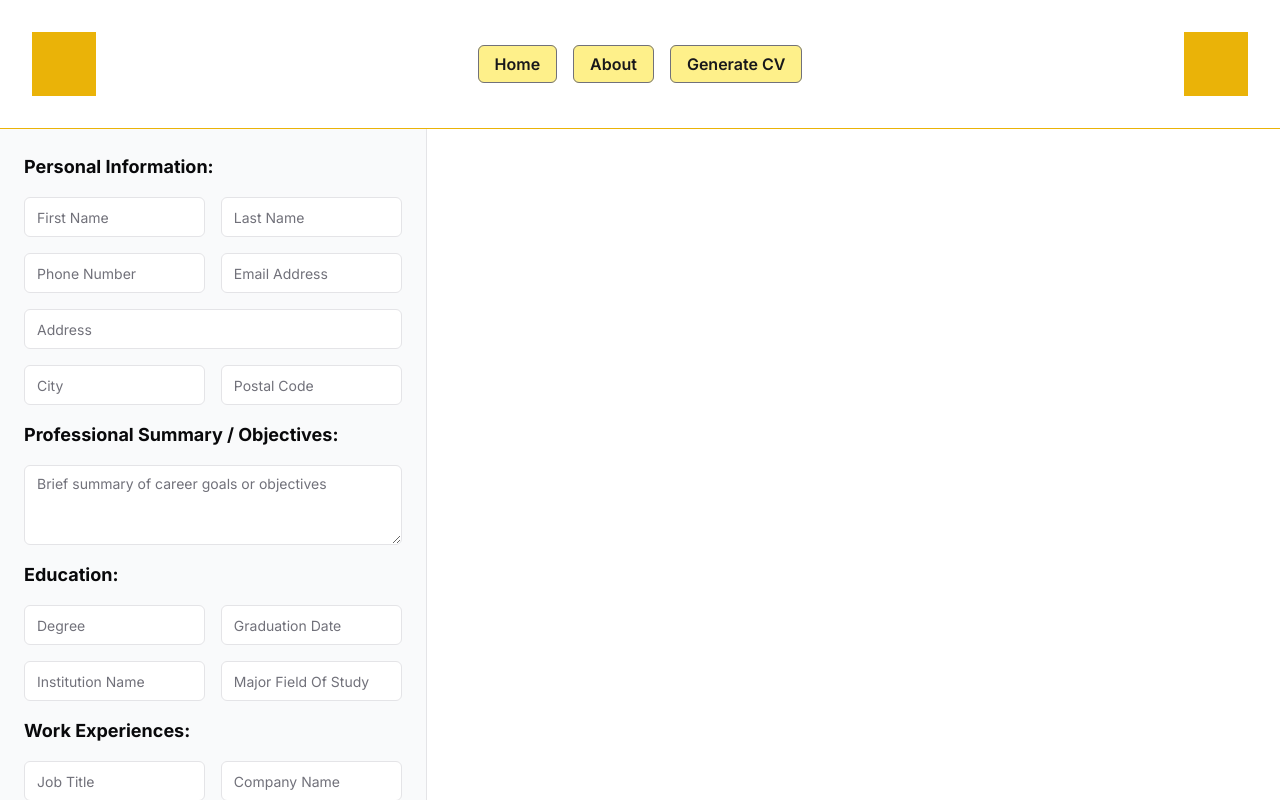
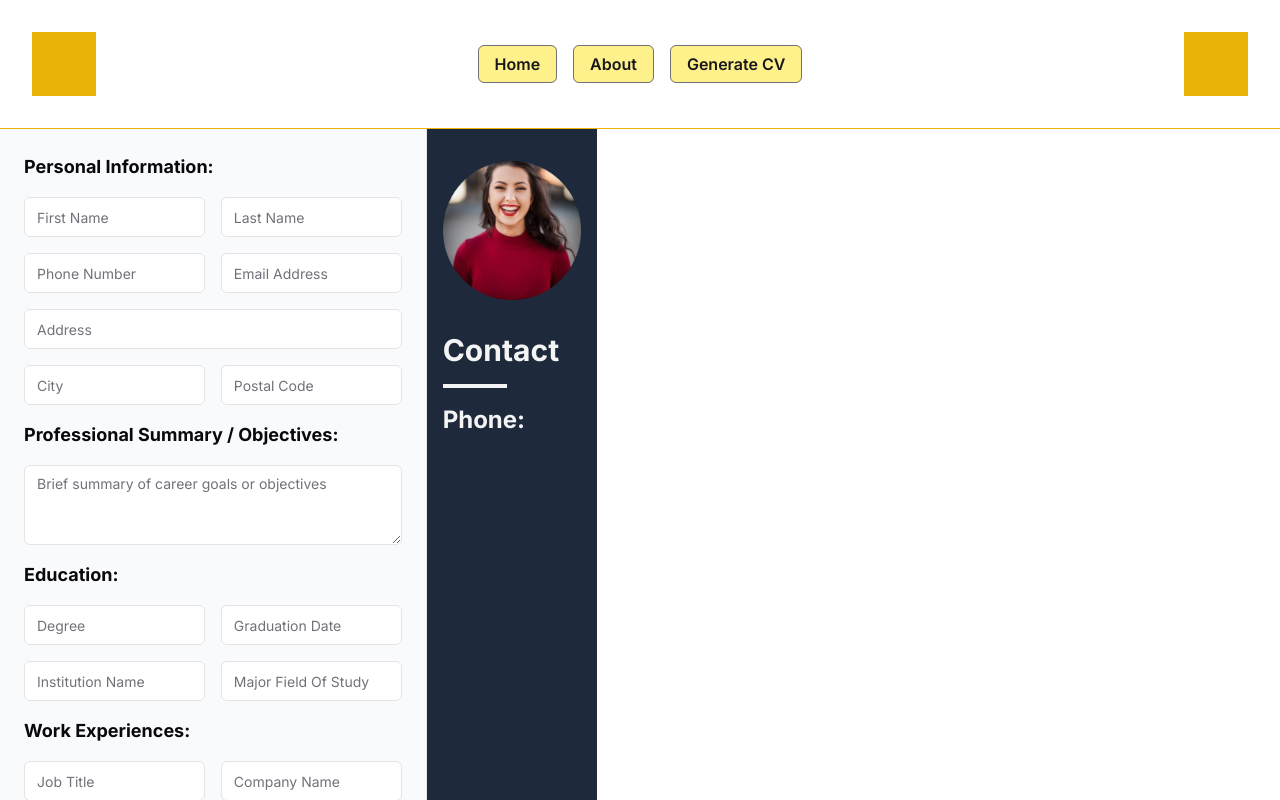
Before and after one commit to sheraz4196/twisto, a Next.js app: page /generate-cv/create in a window 1280 px wide. Shown: the top 800 px of the page. Built offline with nearby package versions, Linux system fonts and the light colour scheme.

Commit message:
feat: cv preview

```diff
--- a/app/generate-cv/create/page.tsx
+++ b/app/generate-cv/create/page.tsx
@@ -1,9 +1,13 @@
+import ClassicOne from '@/components/cv-designes/classic-one';
 import CreateCVForm from '@/components/forms/create-cv-form';
 
 export default function CreateCV() {
   return (
     <div className="grid grid-cols-3">
       <CreateCVForm />
+      <div className="flex  justify-center">
+        <ClassicOne />
+      </div>
     </div>
   );
 }
--- /dev/null
+++ b/components/cv-designes/classic-one.tsx
@@ -0,0 +1,32 @@
+'use client';
+import useCVFormStore from '@/stores/cv-form-data-store';
+import Image from 'next/image';
+
+export default function ClassicOne() {
+  const { cvFormData } = useCVFormStore();
+  console.log(cvFormData);
+  return (
+    <section className="grid grid-cols-5">
+      <div className="col-span-2 flex flex-col gap-4 bg-slate-800 px-2 py-4 text-zinc-100 lg:gap-8 lg:p-8 lg:px-4">
+        <div className="flex items-center justify-center">
+          <Image
+            className="h-auto w-auto"
+            src={'/client.jpg'}
+            width={150}
+            height={150}
+            alt={`${cvFormData.firstName} ${cvFormData.lastName} Photo`}
+          />
+        </div>
+        <div className="flex flex-col gap-4">
+          <h3 className="text-2xl font-bold lg:text-3xl">Contact</h3>
+          <div className="h-1 w-16 bg-zinc-100" />
+          <div>
+            <h5 className="text-base font-bold lg:text-2xl">Phone:</h5>
+            <p className="h-auto max-w-full break-all">{cvFormData.phoneNumber}</p>
+          </div>
+        </div>
+      </div>
+      <div className="col-span-2"></div>
+    </section>
+  );
+}
--- a/components/forms/create-cv-form.tsx
+++ b/components/forms/create-cv-form.tsx
@@ -4,8 +4,14 @@ import { Form, FormControl, FormField, FormItem, FormMessage } from '../ui/form'
 import { Input } from '../ui/input';
 import { Textarea } from '../ui/textarea';
 import { useState } from 'react';
+import useCVFormStore from '@/stores/cv-form-data-store';
 export default function CreateCVForm() {
   const form = useForm();
+  const { cvFormData, setCvFormData } = useCVFormStore();
+  function handleChange(e) {
+    const { name, value } = e.target;
+    setCvFormData({ ...cvFormData, [name]: value });
+  }
   return (
     <Form {...form}>
       <form className="flex flex-col gap-2 border-r bg-gray-50 p-2 md:p-4 lg:gap-4 lg:p-6">
@@ -40,8 +46,13 @@ export default function CreateCVForm() {
             name="phoneNumber"
             render={({ field }) => (
               <FormItem>
-                <FormControl {...field}>
-                  <Input {...field} placeholder="Phone Number" type="number" />
+                <FormControl>
+                  <Input
+                    name="phoneNumber"
+                    onChange={handleChange}
+                    placeholder="Phone Number"
+                    type="number"
+                  />
                 </FormControl>
                 <FormMessage />
               </FormItem>
```
